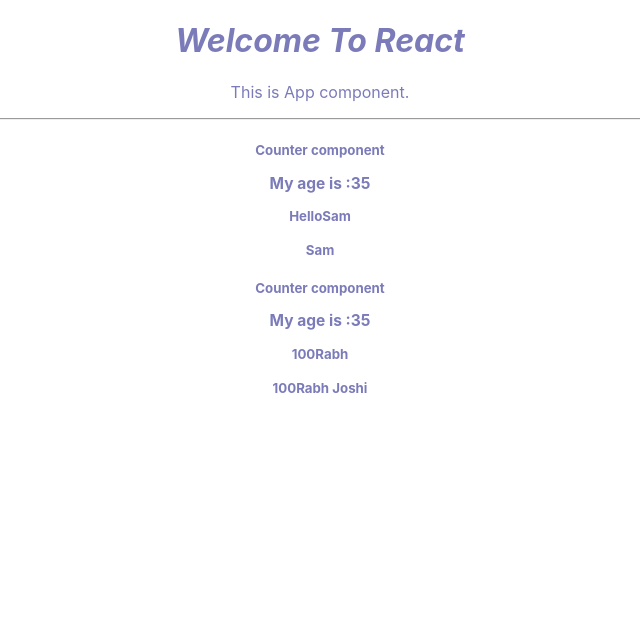
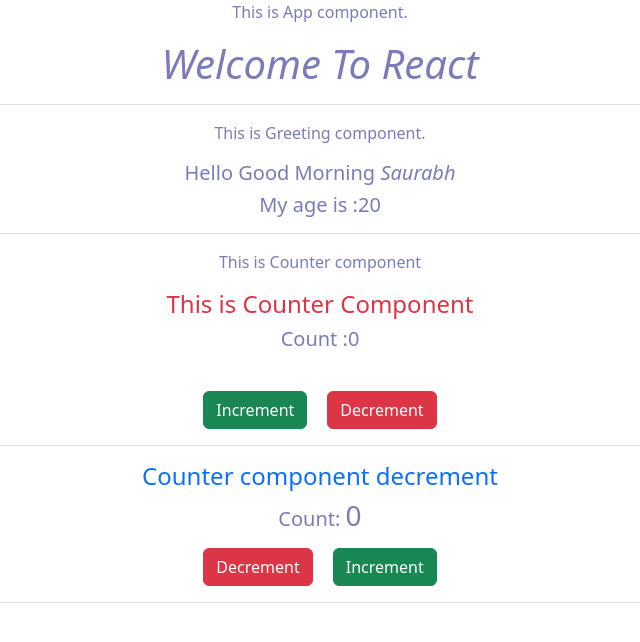
Before and after one commit to sjoshi704/reactpractice, a React (Create React App) app: page / in a window 1280 px wide. Shown: the top 642 px of the page, without its empty margins (320-960 px from the left). Built offline with nearby package versions, Linux system fonts and the light colour scheme.

Commit message:
counter, greeting component added

```diff
--- a/src/App.css
+++ b/src/App.css
@@ -37,3 +37,6 @@
     transform: rotate(360deg);
   }
 }
+.decrementBtn{
+  margin-left: 20px;
+}
--- a/src/App.js
+++ b/src/App.js
@@ -1,6 +1,10 @@
 import logo from './logo.svg';
 import './App.css';
+import 'bootstrap/dist/css/bootstrap.min.css';
+import 'bootstrap/dist/js/bootstrap.bundle.min';
 import { Counter } from './counter/counter';
+import { Greetings } from './Greeting';
+
 
 function App() {
   return (
@@ -19,13 +23,17 @@
           Learn React
         </a>
       </header> */}
+      <p> This is App component.</p>
       <h1 className='heading'><i> Welcome To React</i> </h1>
-      <p> This is App component.</p>
       <hr></hr>
+      <p> This is Greeting component.</p>
+     <h5><Greetings name="Saurabh" greetings="Hello Good Morning"></Greetings> </h5>
+      <hr></hr>
+     <p> This is Counter component</p>
+     <h5><Counter counterName="Counter1"> </Counter> </h5>
+     <hr></hr>
+     {/* <h5><Counter counterName="Counter2"> </Counter> </h5> */}
 
-     <h5><Counter name="Sam" greetings="Hello"></Counter> </h5>
-
-     <h5><Counter name="100Rabh" surname="Joshi"></Counter> </h5>
 
     </div>
   );
--- /dev/null
+++ b/src/Greeting.js
@@ -0,0 +1,9 @@
+export function Greetings(props){
+let age =20;
+    console.log(props);
+    return<div>
+
+        <h5> {props.greetings} <i> {props.name}</i></h5>
+        <p> My age is :{age}</p>
+    </div>
+    }
--- a/src/counter/counter.js
+++ b/src/counter/counter.js
@@ -1,13 +1,32 @@
-export function Counter(userDetails) {
-    console.log(userDetails);
-    let age = 35;
+import { useState } from "react";
 
+export function Counter(props) {
+    let [count, setCount] = useState(0);
+    const increment = () => {
+        let updatedCount = count + 1;
+        setCount(updatedCount);
+    }
+
+    const decrement = () => {
+        if (count > 0) {
+            let updatedCount = count - 1;
+            setCount(updatedCount);
+        }
+    }
     return <div>
-        <p> Counter component </p>
-        <h3> My age is :{age}</h3>
-        <p> {userDetails.greetings}{userDetails.name}</p>
-        <h4> {userDetails.name} {userDetails.surname}</h4>
+
+        <h4 className="text-danger"> This is Counter Component</h4>
+        <p> Count :{count}</p>
+        <br></br>
+        <button className="btn btn-success" onClick={increment}> Increment</button>
+        <button className="btn btn-danger decrementBtn" onClick={decrement}> Decrement</button>
+        <hr></hr>
+
+        <h4 className="text-primary" > Counter component decrement</h4>
+        <p> Count: <span className="font-weight-bold h3">{count}</span></p>
+        <button className="btn btn-danger" id="decrementBtn" onClick={decrement}> Decrement</button>
+        <button className="btn btn-success decrementBtn" onClick={increment}> Increment</button>
+
     </div>
 
-
 }
```
Also changed, not shown: package.json (+7 -1 lines), 1 other file (tests, documents, lock files or other folders).
